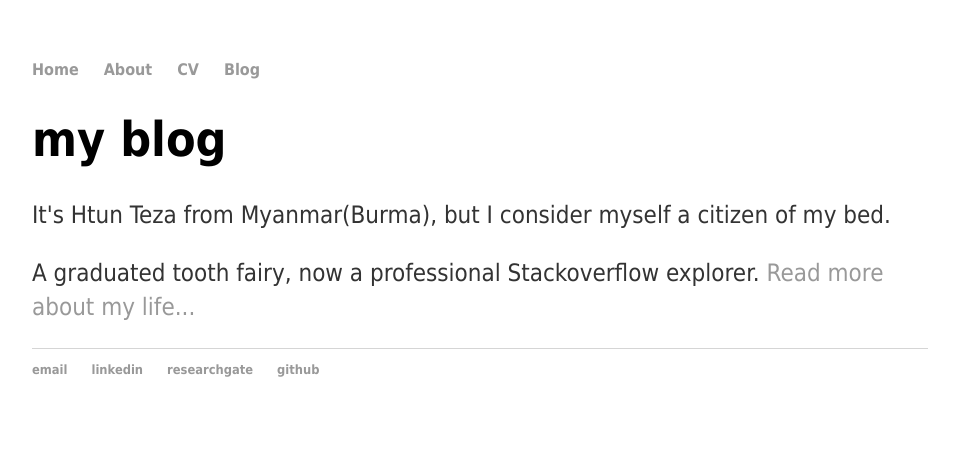
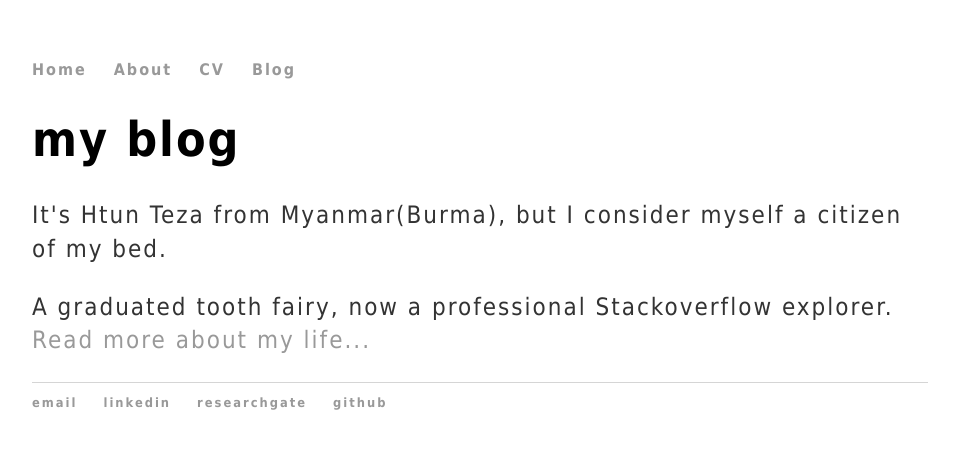
Before and after one commit to finerbrighterlighter/finerbrighterlighter.github.io, a Jekyll site: the page built from index.html, in a window 1280 px wide. Shown: the top 449 px of the page, without its empty margins (160-1119 px from the left). Built offline with Jekyll 4.4.1, drawn with Linux system fonts in a browser that asks for light colours.

Commit message:
Update main.css

```diff
--- a/css/main.css
+++ b/css/main.css
@@ -1,6 +1,7 @@
 body {
     margin: 60px auto;
     width: 70%;
+    letter-spacing: 2px;
 }
 nav ul, footer ul {
     font-family:'Tahoma';
@@ -21,17 +22,19 @@ a:hover {
 }
 h1 {
     font-family:'Tahoma';
+    letter-spacing: 2px;
     font-size: 3em;
-    font-family:'Tahoma';
 }
 p {
     font-family:'Tahoma';
+    letter-spacing: 2px;
     font-size: 1.5em;
     line-height: 1.4em;
     color: #333;
 }
 footer {
     font-family:'Tahoma';
+    letter-spacing: 2px;
     border-top: 1px solid #d5d5d5;
     font-size: .8em;
 }
@@ -39,6 +42,7 @@ footer {
 ul.posts {
     margin: 20px auto 40px;
     font-family:'Tahoma';
+    letter-spacing: 2px;
     font-size: 1.5em;
 }
 
```
